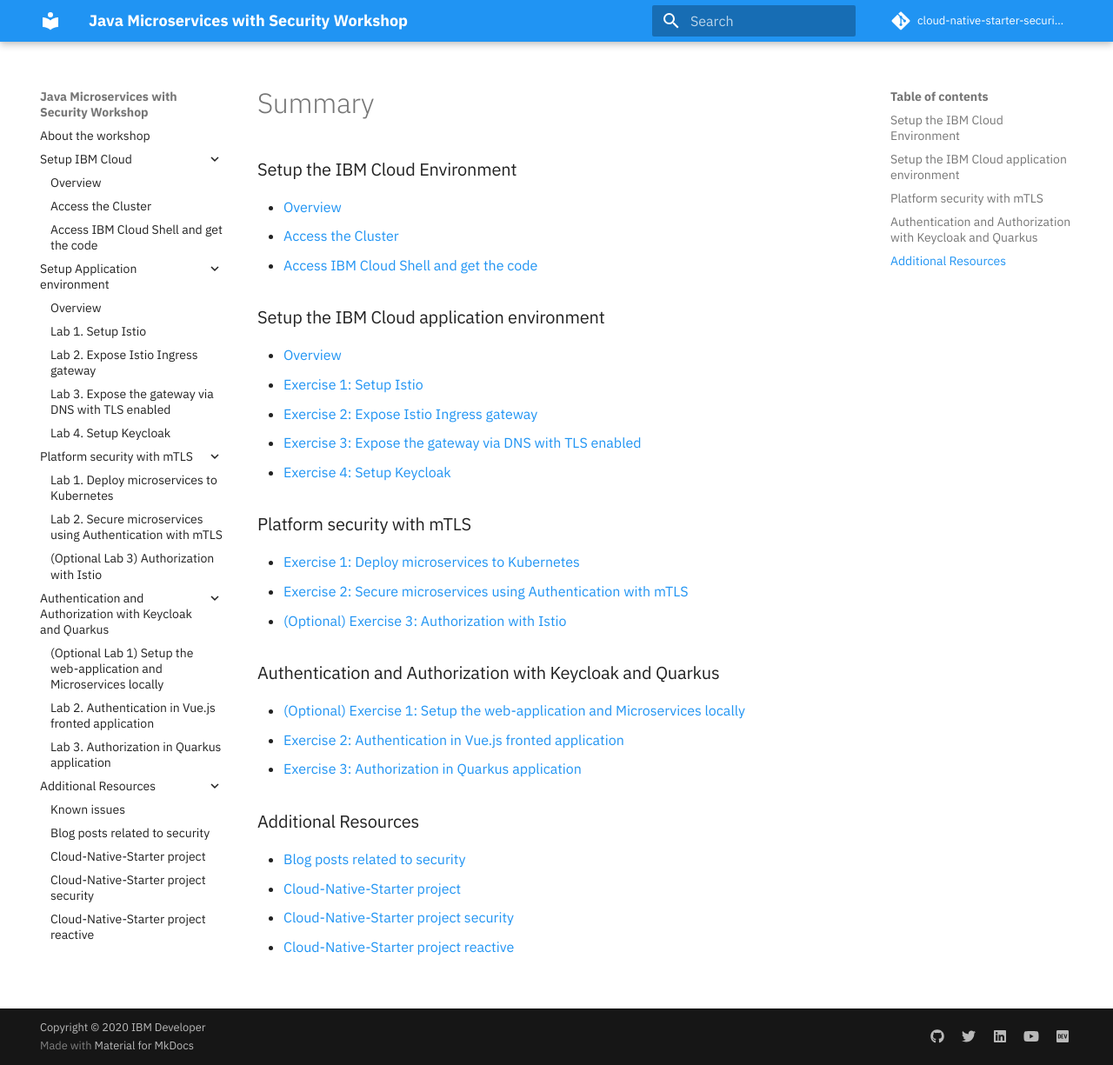
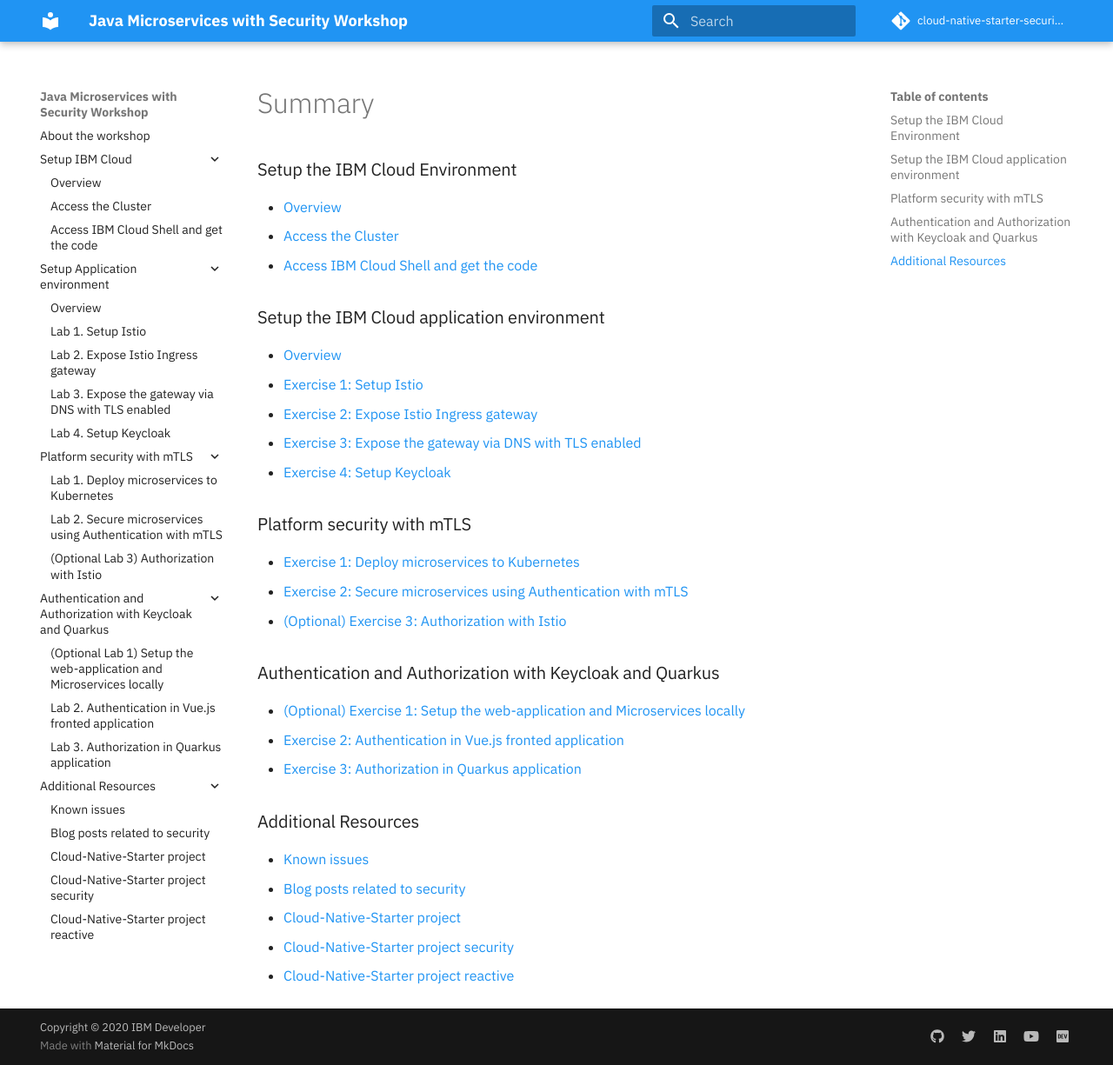
Before and after one commit to IBM/cloud-native-starter-security-workshop, an MkDocs documentation site: the page built from workshop/SUMMARY.md, in a window 1280 px wide and 1225 px high. Shown: the whole window at 87% size. Built offline with MkDocs 1.6.1 and Material for MkDocs 9.7.7, drawn with Linux system fonts in a browser that asks for light colours; comment, search, counter and statistics services are not loaded.

```diff
--- a/workshop/SUMMARY.md
+++ b/workshop/SUMMARY.md
@@ -32,6 +32,7 @@
 
 ### Additional Resources
 
+* [Known issues](additional/additional.md)
 * [Blog posts related to security](BLOGS.md)
 * [Cloud-Native-Starter project](https://github.com/IBM/cloud-native-starter)
 * [Cloud-Native-Starter project security](https://github.com/IBM/cloud-native-starter/security)
```
